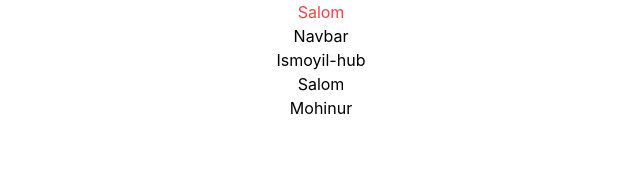
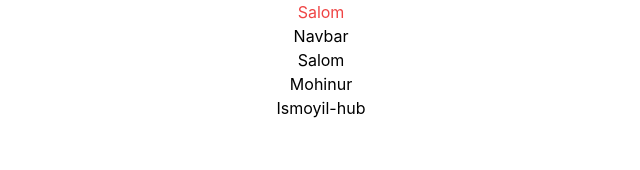
Before and after one commit to Jalolidddin-dev/team_pro, a React (Create React App) app: page / in a window 1280 px wide. Shown: the top 170 px of the page, without its empty margins (319-959 px from the left). Built offline with nearby package versions, Linux system fonts and the light colour scheme.

Commit message:
Update App.js
Ismoyil chopildi

```diff
--- a/src/App.js
+++ b/src/App.js
@@ -12,7 +12,7 @@ function App() {
       <h1 className="text-red-500">Salom</h1>
       <About />
 
-      <Ismoyil />
+
 
 
 
@@ -21,6 +21,9 @@ function App() {
       <Mohinur/>
 
 
+      <Ismoyil />
+
+
     </div>
   );
 }
```
